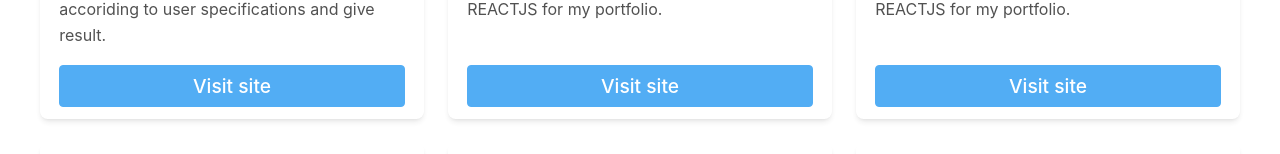
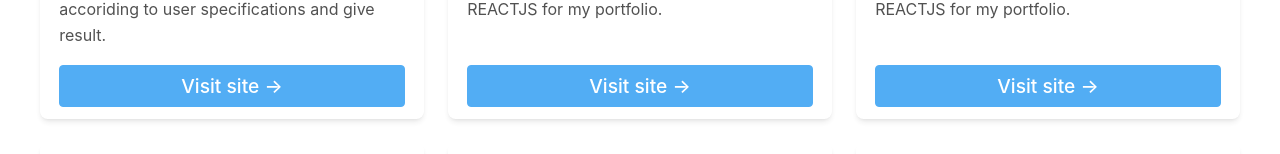
Before and after one commit to xwhiz/updated-portfolio, a Next.js app: page /work in a window 1280 px wide. Shown: the part 514-668 px from the top of the page. Built offline with nearby package versions, Linux system fonts and the light colour scheme.

Commit message:
Edit link component of works

```diff
--- a/components/SingleWork.tsx
+++ b/components/SingleWork.tsx
@@ -1,6 +1,9 @@
 import styled from 'styled-components'
 import Button from './Button'
 import Image from 'next/image'
+import { useRouter } from 'next/router'
+import { useEffect } from 'react'
+import Link from 'next/link'
 
 interface IWork {
   title: string
@@ -11,6 +14,9 @@ interface IWork {
   size: { width: number; height: number }
 }
 export default function SingleWork({ work }: { work: IWork }) {
+  // const router = useRouter()
+
+  useEffect(() => {}, [])
   return (
     <StyledArticle>
       <div>
@@ -28,9 +34,9 @@ export default function SingleWork({ work }: { work: IWork }) {
       <h2>{work.title}</h2>
       <p>{work.description}</p>
       <Button>
-        <a rel="noreferrer" target="_blank" href={work.url}>
-          Visit site
-        </a>
+        <Link href={work.url}>
+          <a target="_blank">Visit site &rarr;</a>
+        </Link>
       </Button>
     </StyledArticle>
   )
```
